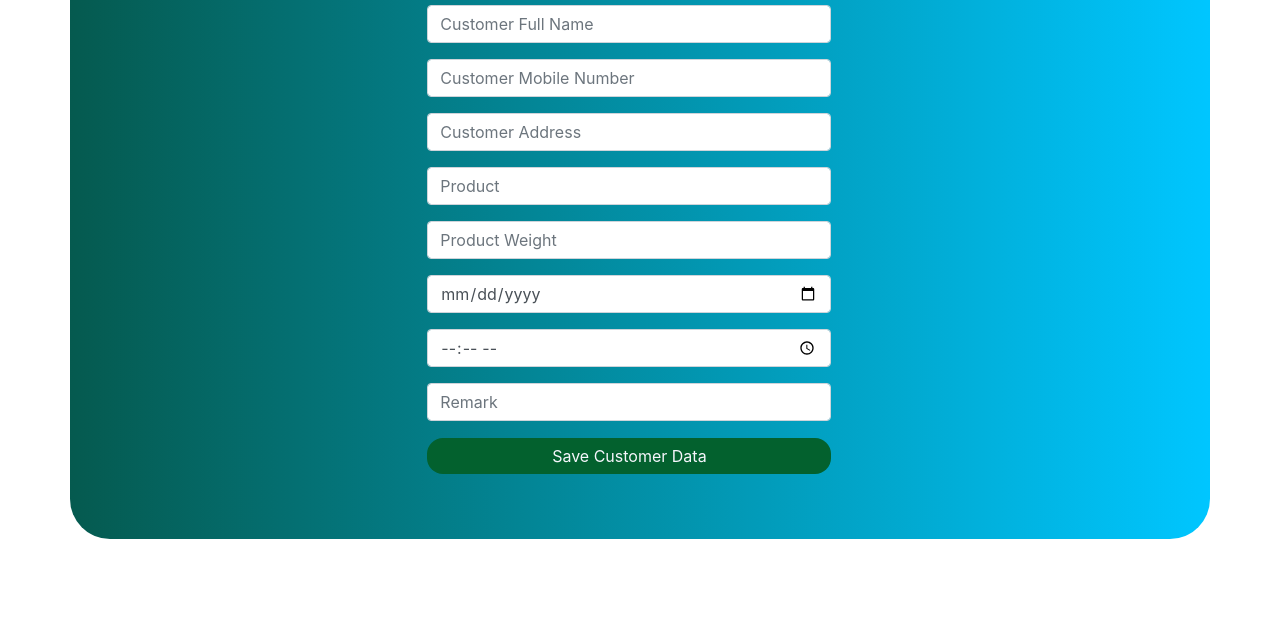
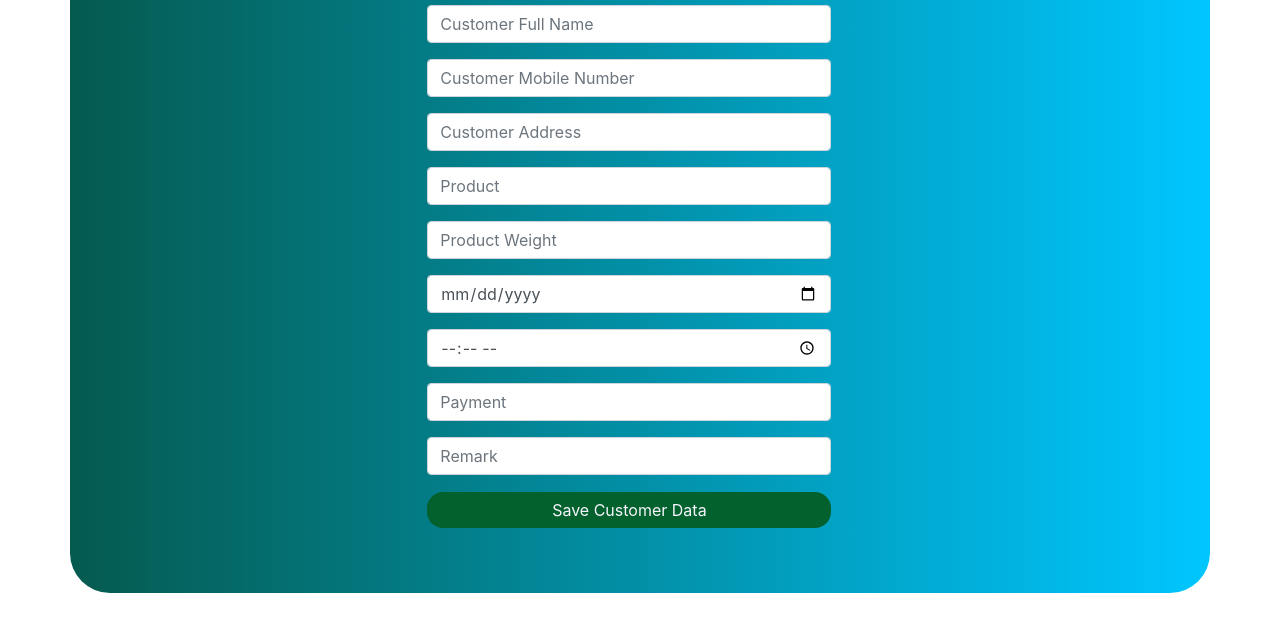
Before and after one commit to Vaibhavwaje/Madhumangal-Gruh-Udyog, a plain HTML site: page index.html in a window 1280 px wide. Shown: the part 229-860 px from the top of the page. Before the commit the page ends 825 px from the top, so only its background shows below. Drawn offline with nearby package versions, Linux system fonts and the light colour scheme.

Commit message:
Update index.html

```diff
--- a/index.html
+++ b/index.html
@@ -92,6 +92,10 @@
                                         </div>
 
                                         <div class="form-group">
+                                            <input type="text" name="Payment" class="form-control" placeholder="Payment" value="" required=""/>
+                                        </div>
+
+                                        <div class="form-group">
                                             <input type="text" name="Remark" class="form-control" placeholder="Remark" value="" required=""/>
                                         </div>
 
```
